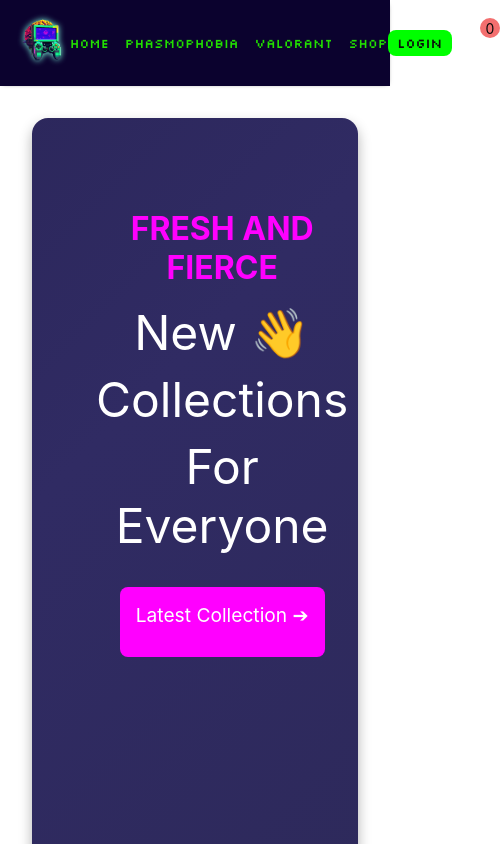
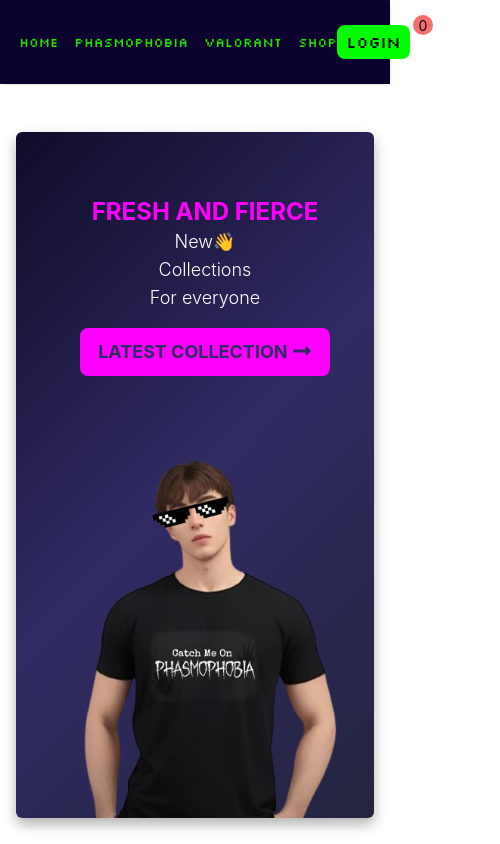
Before and after one commit to codingsanji/GameMerchStore-frontend, a React (Create React App) app: page / in a window 390 px wide. Shown: the top 844 px of the page, 500 px wide, since content can reach past the window. Built offline with nearby package versions, Linux system fonts and the light colour scheme.

Commit message:
responsive hero for homepage

```diff
--- a/package.json
+++ b/package.json
@@ -8,6 +8,7 @@
     "@testing-library/user-event": "^13.5.0",
     "react": "^18.3.1",
     "react-dom": "^18.3.1",
+    "react-icons": "^5.2.1",
     "react-router-dom": "^6.25.1",
     "react-scripts": "5.0.1",
     "web-vitals": "^2.1.4"
@@ -35,5 +36,8 @@
       "last 1 firefox version",
       "last 1 safari version"
     ]
+  },
+  "devDependencies": {
+    "tailwindcss": "^3.4.7"
   }
 }
--- a/src/components/latest/latest.css
+++ b/src/components/latest/latest.css
@@ -1,18 +1,9 @@
-.hero {
-    display: flex;
-    flex-wrap: wrap;
-    align-items: center;
-    justify-content: space-between;
-    padding: -1rem;
+.container {
   background: linear-gradient(135deg, #0f0c29, #302b63, #24243e);
-    background-size: 400% 400%;
   animation: gradientBG 15s ease infinite;
-    border-radius: 1rem;
   box-shadow: 0 0.4rem 0.8rem rgba(0, 0, 0, 0.3);
-    margin: 2rem;
-    color: #ffffff;
-    position: relative;
 }
+
 @keyframes gradientBG {
   0% {
     background-position: 0% 50%;
@@ -24,87 +15,10 @@
     background-position: 0% 50%;
   }
 }
-.left {
-    flex: 1 1 40vw;
-    margin-right: 4rem;
-    padding: 4rem;
-}
-.left h2 {
-    font-size: 2rem;
-    margin-bottom: 1rem;
-    color: #ff00ff;
-}
-.left div {
-    margin-bottom: 2rem;
-}
-.left p {
-    font-size: 3rem;
-    color: white;
-    margin: 0.5rem 0;
-}
-.latestbtn {
-    background-color: #ff00ff;
-    color: white;
-    padding: 1rem;
-    border-radius: 0.5rem;
-    cursor: pointer;
-    display: inline-block;
-    transition: background-color 0.3s ease;
-    font-size: 1.2rem;
-    height: 4.5vh;
-}
-.latestbtn:hover {
-    background-color: #c403c4;
-}
-.right {
-    flex: 1 1 40vw;
-    display: flex;
-    justify-content: center;
-    align-items: center;
-    margin-top: 1rem;
-    overflow: hidden;
-}
-.right img {
-    top: 0;
-    left: 0;
-    width: auto;
-    height: 35rem;
-}
 
-@media (max-width:650px) {
-    .hero {
-        flex-direction: column;
-        position: relative;
-        overflow: hidden;
-        height: 160vh ;
-    }
-
-    .left {
-        margin-right: 0;
-        margin-bottom: 2rem;
-        text-align: center;
-        position: relative;
-        z-index: 1;
-    }
-
-    .right {
-        position: absolute;
-        top: 20%;
-        left: 0;
-        width: 100%;
-        height: 100%;
-        overflow: hidden;
-        display: flex;
-        align-items: center;
-        justify-content: center;
-        z-index: 2;
-    }
-
-    .right img {
-        width: 100%;
-        height: 100%;
-        object-fit: contain;
-        object-position: center;
-        z-index: 3;
+@media (min-width: 760px) and (max-width: 830px) {
+  .container h2 {
+    font-size: 1.5rem;
+    line-height: 2.275rem;
   }
 }
--- a/src/components/latest/latest.jsx
+++ b/src/components/latest/latest.jsx
@@ -1,27 +1,55 @@
-import React from 'react'
-import './latest.css'
-import img from '../assets/heroimg.png'
+import React from "react";
+import "./latest.css";
+import heroimg from "../assets/heroimg.png";
+import { FaLongArrowAltRight } from "react-icons/fa";
 
 const Latest = () => {
-    return(
-        <div className='hero'>
-            <div className='left'>
-                <h2>FRESH AND FIERCE</h2>
-                <div>
-                    <p>New 👋 </p>
-                    <p>Collections</p>
-                    <p>For Everyone</p>
-                </div>
-                <div className='latestbtn'>
-                    <div>Latest Collection ➔</div>
-                </div>
-            </div>
+  return (
+    // <div className="hero">
+    //   <div className="left">
+    //     <h2>FRESH AND FIERCE</h2>
+    //     <div>
+    //       <p>New 👋 </p>
+    //       <p>Collections</p>
+    //       <p>For Everyone</p>
+    //     </div>
+    //     <div className="latestbtn">
+    //       <div>Latest Collection ➔</div>
+    //     </div>
+    //   </div>
 
-            <div className='right'>
-                <img src={img} alt=''/>
-            </div>
+    //   <div className="right">
+    //     <img src={img} alt="" />
+    //   </div>
+    // </div>
+    <div className="hero w-full py-12 px-4">
+      <div className="container max-w-[2000px] mx-auto grid md:grid-cols-2 rounded-md">
+        <div className="flex flex-col text-white p-16 2xl:ml-[4rem] xl:ml-[2rem] md:text-left text-center">
+          <h2 className="text-[#ff00ff] font-bold xl:text-5xl lg:text-4xl md:text-3xl text-2xl">
+            FRESH AND FIERCE
+          </h2>
+          <p className="font-light xl:text-2xl lg:text-xl sm:text-2xl text-lg">
+            New👋
+          </p>
+          <p className="font-light xl:text-2xl lg:text-xl sm:text-2xl text-lg">
+            Collections
+          </p>
+          <p className="font-light xl:text-2xl lg:text-xl sm:text-2xl text-lg">
+            For everyone
+          </p>
+          <button className="bg-[#ff00ff] text-[rgb(48,43,99)] font-bold md:mx-0 mx-auto mt-4 p-1 w-[250px] rounded-lg cursor-pointer text-lg transition-colors duration-300 ease-in-out h-12">
+            LATEST COLLECTION{" "}
+            <FaLongArrowAltRight className="inline mb-1 text-xl" />
+          </button>
         </div>
-    )
-}
+        <img
+          src={heroimg}
+          alt="/"
+          className="w-auto m-auto max-w-full h-auto"
+        />
+      </div>
+    </div>
+  );
+};
 
-export default Latest
+export default Latest;
--- a/src/index.css
+++ b/src/index.css
@@ -1,3 +1,7 @@
+@tailwind base;
+@tailwind components;
+@tailwind utilities;
+
 body {
   margin: 0;
   font-family: -apple-system, BlinkMacSystemFont, 'Segoe UI', 'Roboto', 'Oxygen',
--- /dev/null
+++ b/tailwind.config.js
@@ -0,0 +1,26 @@
+/** @type {import('tailwindcss').Config} */
+module.exports = {
+  content: [
+    "./src/**/*.{js,jsx,ts,tsx}",
+  ],
+  theme: {
+    screens: {
+      sm: '640px',
+      // => @media (min-width: 640px) { ... }
+
+      md: '768px',
+      // => @media (min-width: 768px) { ... }
+
+      lg: '1024px',
+      // => @media (min-width: 1024px) { ... }
+
+      xl: '1280px',
+      // => @media (min-width: 1280px) { ... }
+
+      '2xl': '1536px',
+      // => @media (min-width: 1536px) { ... }
+    },
+  },
+  variants: {},
+  plugins: [],
+}
```
Also changed, not shown: src/components/latest/latest.txt (added), 1 other file (tests, documents, lock files or other folders). Lines whose indentation alone changed are shown as unchanged.
